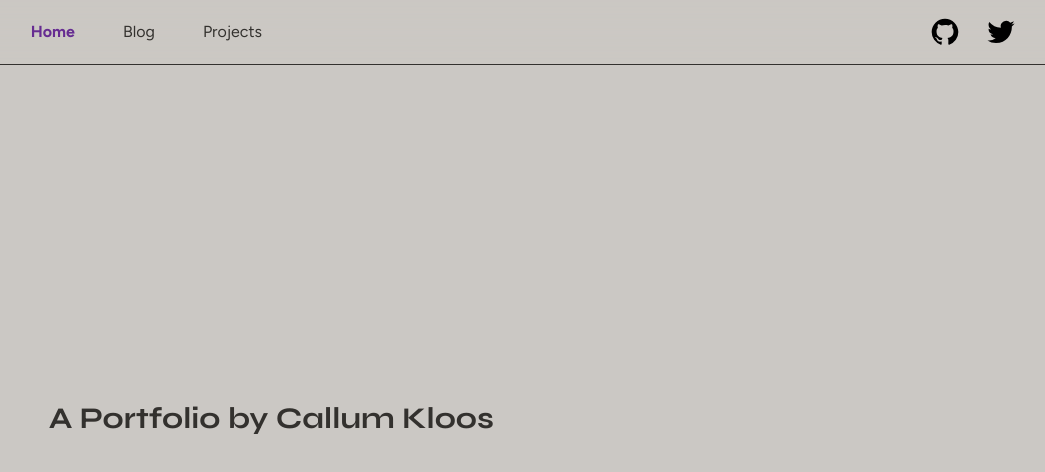
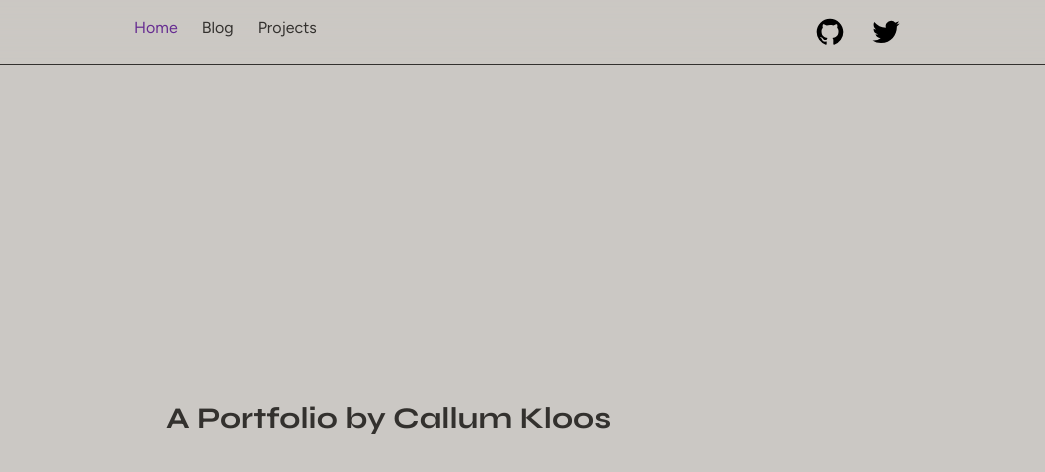
Before and after one commit to Callumk7/personal-blog-portfolio, a Next.js app: page / in a window 1280 px wide. Shown: the top 472 px of the page, without its empty margins (122-1167 px from the left). Built offline with nearby package versions, Linux system fonts and the light colour scheme.

Commit message:
ongoing refactoring

```diff
--- a/src/app/blog/(filtering)/[category]/page.tsx
+++ b/src/app/blog/(filtering)/[category]/page.tsx
@@ -1,4 +1,5 @@
 import PostCardView from "@/components/posts/PostCardView";
+import Header from "@/components/ui/Header";
 import { getAllCategories, getPostsByCategory } from "@/util";
 
 export async function generateStaticParams() {
@@ -16,9 +17,9 @@ export default async function CategoryBlogPage({
   const posts = await getPostsByCategory(params.category);
 
   return (
-    <main className=" mb-24 px-8 md:w-2/3 lg:w-3/4 xl:w-2/3">
-      <h1 className="pb-10 font-syne text-6xl font-bold text-zinc-900">Blog.</h1>
+    <>
+      <Header>Blog.</Header>
       <PostCardView posts={posts} />
-    </main>
+    </>
   );
 }
--- a/src/app/blog/(filtering)/layout.tsx
+++ b/src/app/blog/(filtering)/layout.tsx
@@ -5,7 +5,7 @@ import { getAllCategories } from "@/util";
 export default async function BlogLayout({ children }: { children: React.ReactNode }) {
   const categories: Category[] = await getAllCategories();
   return (
-    <div className="mb-24 px-8 md:w-2/3 lg:w-3/4 xl:w-2/3">
+    <div>
       <TagFilter categories={categories} />
       {children}
     </div>
--- a/src/app/layout.tsx
+++ b/src/app/layout.tsx
@@ -1,6 +1,7 @@
 import Navigation from "@/components/navbar/Navigation";
 import "./globals.css";
 import { figtree, inconsolata, inter, karla, space_grotesk, syne } from "@/style/fonts";
+import Container from "@/components/ui/Container";
 export const metadata = {
   title: "Callum - develop, design",
   description: "Building a better web",
@@ -14,9 +15,7 @@ export default function RootLayout({ children }: { children: React.ReactNode })
     >
       <body className="bg-background-light font-sans text-dune-900">
         <Navigation />
-        <div className="mx-auto w-4/5">
-          {children}
-        </div>
+        <Container>{children}</Container>
       </body>
     </html>
   );
--- a/src/components/navbar/Navigation.tsx
+++ b/src/components/navbar/Navigation.tsx
@@ -16,16 +16,16 @@ export default function Navigation() {
   const pathname = usePathname();
 
   return (
-    <header className="sticky top-0 z-30 w-full border-b border-dune-900 bg-background-light bg-opacity-20 px-4 py-4 backdrop-blur-lg">
-      <nav className="mx-auto flex w-4/5 items-center justify-between gap-x-6">
-        <ul className="hidden justify-between gap-x-6 md:flex">
+    <header className="fixed left-0 top-0 z-30 w-screen border-b border-dune-900 bg-background-light bg-opacity-20 py-4 backdrop-blur-lg">
+      <nav className="mx-auto flex w-4/5 max-w-3xl justify-between">
+        <ul className="hidden justify-between md:flex space-x-6">
           {items.map((item) => {
             if (pathname === item.link) {
               return (
                 <li key={item.name}>
                   <Link
                     href={item.link}
-                    className="px-3 font-bold text-primary transition ease-in-out  hover:text-primary"
+                    className="text-primary transition ease-in-out hover:text-primary"
                   >
                     {item.name}
                   </Link>
@@ -36,7 +36,7 @@ export default function Navigation() {
               <li key={item.name}>
                 <Link
                   href={item.link}
-                  className="text-dark px-3 transition ease-in-out  hover:text-primary"
+                  className="text-dark transition ease-in-out  hover:text-primary"
                 >
                   {item.name}
                 </Link>
--- a/src/components/posts/LikeContext.tsx
+++ /dev/null
@@ -1,9 +0,0 @@
-"use client";
-
-import { createContext } from "react";
-
-const likeContext = createContext(0);
-
-export function LikeProvider() {
-
-}
--- a/src/components/posts/PostCard.tsx
+++ b/src/components/posts/PostCard.tsx
@@ -1,30 +1,16 @@
-"use client";
-
 import { Post } from "@prisma/client";
 import Link from "next/link";
-import { useEffect, useState } from "react";
+import { useState } from "react";
 
 const addLikeOnServer = (id: number) => {
   fetch(`/api/posts/likes/${id}`, {
-    method: "PATCH"
-  })
-}
+    method: "PATCH",
+  });
+};
 
 export default function PostCard({ post }: { post: Post }) {
-  const [likes, setLikes] = useState(post.likes);
-
-  const handleLike = () => {
-    const newLikes = likes + 1;
-    setLikes(newLikes);
-    addLikeOnServer(post.id);
-  }
-
   return (
     <div>
-      <div className="flex flex-row space-x-3">
-        <p className="font-figtree pb-2 text-lg">{likes}</p>
-        <button onClick={handleLike}>like button</button>
-      </div>
       <Link
         href={`/blog/posts/${post.slug}`}
         className="flex flex-col border border-dune-900 px-2 py-5 transition ease-in hover:bg-eminence-700"
--- /dev/null
+++ b/src/components/ui/Container.tsx
@@ -0,0 +1,3 @@
+export default function Container({ children }: { children: React.ReactNode }) {
+  return <div className="relative mx-auto w-4/5 max-w-3xl">{children}</div>;
+}
```
